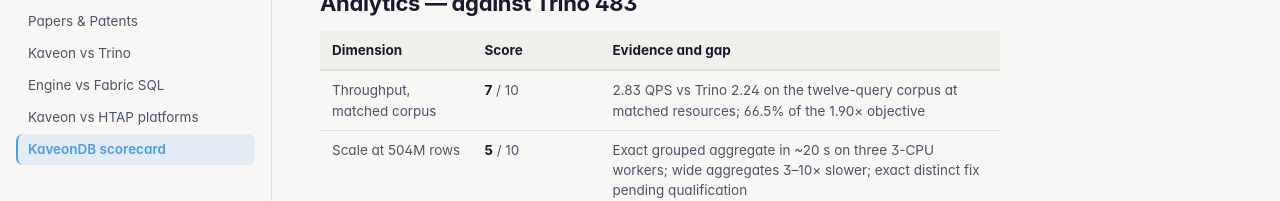
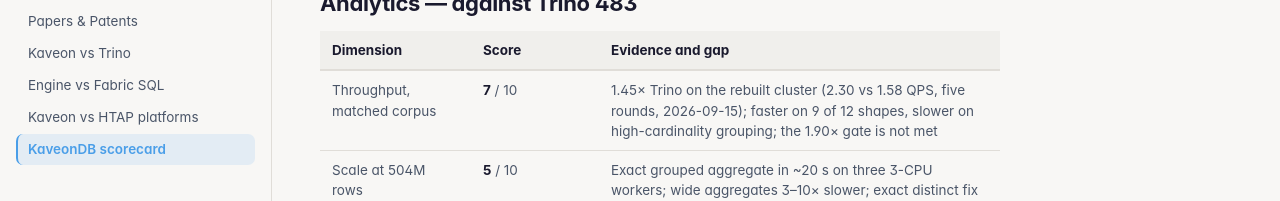
Before and after one commit to PruthviProdduturi/Kaveon, a Next.js app in the folder studio/: page /docs/research/scorecard in a window 1280 px wide. Shown: the part 516-717 px from the top of the page. Built offline with nearby package versions, Linux system fonts and the light colour scheme; no server answers; a web font is replaced by a local one.

Commit message:
qual: record the first westus2 Kaveon vs Trino run (1.45x, five rounds, gate not met)

```diff
--- a/studio/app/docs/research/scorecard/page.tsx
+++ b/studio/app/docs/research/scorecard/page.tsx
@@ -3,7 +3,7 @@ import { Callout, PageHeader, Pager } from "../../../../components/docs/prose";
 export const metadata = { title: "KaveonDB scorecard" };
 
 const analytics: [string, number, string][] = [
-  ["Throughput, matched corpus", 7, "2.83 QPS vs Trino 2.24 on the twelve-query corpus at matched resources; 66.5% of the 1.90× objective"],
+  ["Throughput, matched corpus", 7, "1.45× Trino on the rebuilt cluster (2.30 vs 1.58 QPS, five rounds, 2026-09-15); faster on 9 of 12 shapes, slower on high-cardinality grouping; the 1.90× gate is not met"],
   ["Scale at 504M rows", 5, "Exact grouped aggregate in ~20 s on three 3-CPU workers; wide aggregates 3–10× slower; exact distinct fix pending qualification"],
   ["SQL surface", 6, "CTEs, HAVING, CASE, window functions, WHERE subqueries, set operations; correlated subqueries, GROUPING SETS and approximate aggregates absent"],
   ["Storage and formats", 5, "Parquet, Delta (no checkpoints), Iceberg readers on ADLS Gen2 and local disk; no S3, no table writes"],
```
Also changed, not shown: 4 other files (tests, documents, lock files or other folders).
